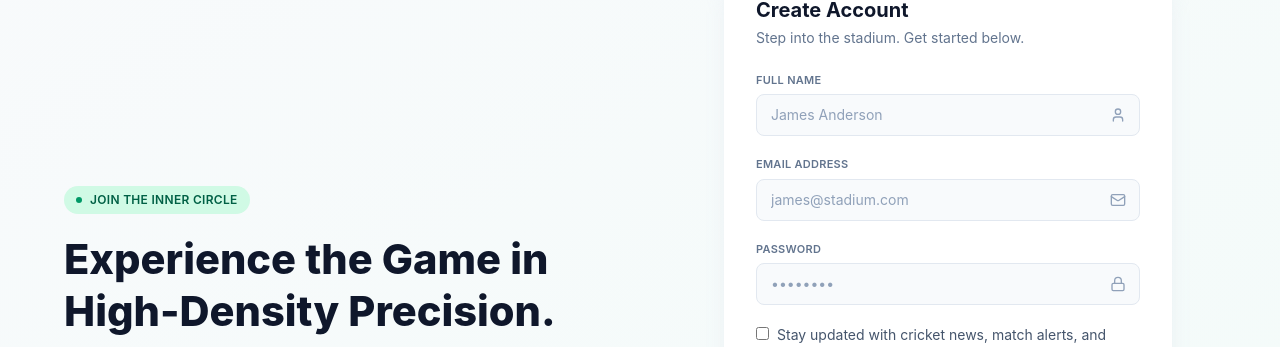
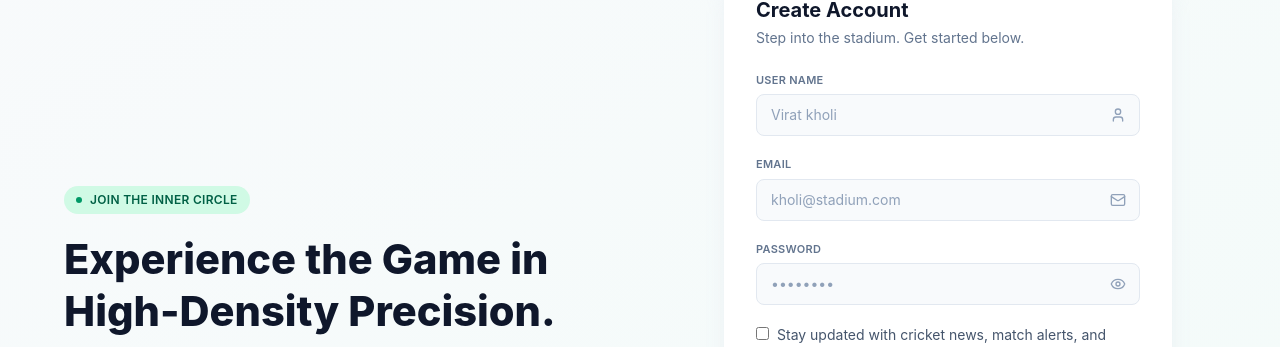
Before and after one commit to abhiii1120/cricbuzz_frontend, a React (Vite) app: page / in a window 1280 px wide. Shown: the part 135-482 px from the top of the page. Built offline with nearby package versions, Linux system fonts and the light colour scheme.

Commit message:
created resusable input component for inputfields compatible with every field

```diff
--- a/src/components/Chip.jsx
+++ b/src/components/Chip.jsx
@@ -1,8 +1,14 @@
 import React from "react";
+import { cn } from "@/lib/utils";
 
-const Chip = ({text}) => {
+const Chip = ({ text, className }) => {
   return (
-    <span className="inline-flex items-center justify-center gap-2 bg-emerald-100 text-emerald-800 text-xs font-semibold tracking-wide px-3 py-1.5 rounded-full">
+    <span
+      className={cn(
+        "inline-flex items-center justify-center gap-2 bg-emerald-100 text-emerald-800 text-xs font-semibold tracking-wide px-3 py-1.5 rounded-full",
+        className,
+      )}
+    >
       <span className="w-1.5 h-1.5 rounded-full bg-emerald-600" />
       {text}
     </span>
--- a/src/components/FormInput.jsx
+++ b/src/components/FormInput.jsx
@@ -1,21 +1,52 @@
-import React from "react";
+import { Eye, EyeOff } from "lucide-react";
+import React, { useState } from "react";
 
-const FormInput = ({label,icon:Icon,error,type="text",ref,...rest}) => {
+const FormInput = ({
+  label,
+  icon: Icon,
+  error,
+  type = "text",
+  ref,
+  ...rest
+}) => {
+  const [showPassword, setShowPassword] = useState(false);
+  const isPassword = type === "password";
+  const inputType = isPassword ? (showPassword ? "text" : "password") : type;
+
   return (
     <div>
-      <label className="block text-[11px] font-semibold tracking-wide text-slate-500 mb-1.5">
+      <label className="block text-[11px] font-semibold tracking-wide text-slate-500 mb-1.5 uppercase">
         {label}
       </label>
       <div className="relative">
         <input
-          type="text"
-          placeholder="James Anderson"
-          {...register("name")}
+          ref={ref}
+          type={inputType}
           className="w-full rounded-lg border border-slate-200 bg-slate-50 px-3.5 py-2.5 text-sm text-slate-800 placeholder-slate-400 outline-none focus:ring-2 focus:ring-emerald-500 focus:border-emerald-500 transition"
-          required
+          {...rest}
         />
-        <User className="w-4 h-4 text-slate-400 absolute right-3.5 top-1/2 -translate-y-1/2" />
+
+        {isPassword ? (
+          <button
+            type="button"
+            onClick={() => setShowPassword((prev) => !prev)}
+            className="absolute right-3.5 top-1/2 -translate-y-1/2 text-slate-400 hover:text-slate-600 transition"
+            aria-label={showPassword ? "Hide password" : "Show password"}
+            tabIndex={-1}
+          >
+            {showPassword ? (
+              <EyeOff className="w-4 h-4" />
+            ) : (
+              <Eye className="w-4 h-4" />
+            )}
+          </button>
+        ) : (
+          Icon && (
+            <Icon className="w-4 h-4 text-slate-400 absolute right-3.5 top-1/2 -translate-y-1/2" />
+          )
+        )}
       </div>
+      {error && <p className="text-xs text-red-500 mt-1">{error.message}</p>}
     </div>
   );
 };
--- a/src/features/auth/ui/pages/Register.jsx
+++ b/src/features/auth/ui/pages/Register.jsx
@@ -9,6 +9,7 @@ import {
 } from "lucide-react";
 import { useAuth } from "../../hooks/useAuth";
 import LeftComponent from "../common/LeftComponent";
+import FormInput from "@/components/FormInput";
 
 export default function Register() {
   const [showPassword, setShowPassword] = useState(false);
@@ -33,7 +34,7 @@ export default function Register() {
       {/* Main content */}
       <main className="flex-1 justify-center items-center flex bg-linear-to-br from-slate-50 to-emerald-50/40 px-6 ">
         <div className="max-w-6xl mx-auto grid md:grid-cols-2 gap-20 items-start">
-          {/* Left copy */}
+          {/* Left container */}
           <div className="md:flex items-end justify-center h-full w-full pb-8 hidden">
             <LeftComponent
               mainText={leftComponentData.mainText}
@@ -52,53 +53,27 @@ export default function Register() {
               onSubmit={handleSubmit(onRegisterSubmit)}
               className="mt-6 space-y-5"
             >
-              <div>
-                <label className="block text-[11px] font-semibold tracking-wide text-slate-500 mb-1.5">
-                  FULL NAME
-                </label>
-                <div className="relative">
-                  <input
-                    type="text"
-                    placeholder="James Anderson"
-                    {...register("name")}
-                    className="w-full rounded-lg border border-slate-200 bg-slate-50 px-3.5 py-2.5 text-sm text-slate-800 placeholder-slate-400 outline-none focus:ring-2 focus:ring-emerald-500 focus:border-emerald-500 transition"
-                    required
-                  />
-                  <User className="w-4 h-4 text-slate-400 absolute right-3.5 top-1/2 -translate-y-1/2" />
-                </div>
-              </div>
-
-              <div>
-                <label className="block text-[11px] font-semibold tracking-wide text-slate-500 mb-1.5">
-                  EMAIL ADDRESS
-                </label>
-                <div className="relative">
-                  <input
-                    type="email"
-                    placeholder="james@stadium.com"
-                    {...register("email")}
-                    className="w-full rounded-lg border border-slate-200 bg-slate-50 px-3.5 py-2.5 text-sm text-slate-800 placeholder-slate-400 outline-none focus:ring-2 focus:ring-emerald-500 focus:border-emerald-500 transition"
-                    required
-                  />
-                  <Mail className="w-4 h-4 text-slate-400 absolute right-3.5 top-1/2 -translate-y-1/2" />
-                </div>
-              </div>
-
-              <div>
-                <label className="block text-[11px] font-semibold tracking-wide text-slate-500 mb-1.5">
-                  PASSWORD
-                </label>
-                <div className="relative">
-                  <input
-                    type={showPassword ? "text" : "password"}
-                    placeholder="••••••••"
-                    {...register("password")}
-                    className="w-full rounded-lg border border-slate-200 bg-slate-50 px-3.5 py-2.5 text-sm text-slate-800 placeholder-slate-400 outline-none focus:ring-2 focus:ring-emerald-500 focus:border-emerald-500 transition"
-                    required
-                  />
-                  <Lock className="w-4 h-4 text-slate-400 absolute right-3.5 top-1/2 -translate-y-1/2" />
-                </div>
-              </div>
+              <FormInput
+                label={"User Name"}
+                icon={User}
+                placeholder="Virat kholi"
+                error={errors.name}
+                {...register("name", { required: "Name is required" })}
+              />
+              <FormInput
+                label={"Email"}
+                icon={Mail}
+                placeholder="kholi@stadium.com"
+                error={errors.email}
+                {...register("email", { required: "Email is required" })}
+              />
+              <FormInput
+                label={"password"}
+                type="password"
+                placeholder="••••••••"
+                error={errors.password}
+                {...register("password", { required: "Email is required" ,minLength:{value:6 , message:'minimum 6 characters are required'}})}
+              />
 
               <label className="flex items-start gap-2 text-sm text-slate-600">
                 <input type="checkbox" className="mt-0.5 accent-emerald-700" />
@@ -131,7 +106,6 @@ export default function Register() {
           </div>
         </div>
       </main>
-
     </div>
   );
 }
```
